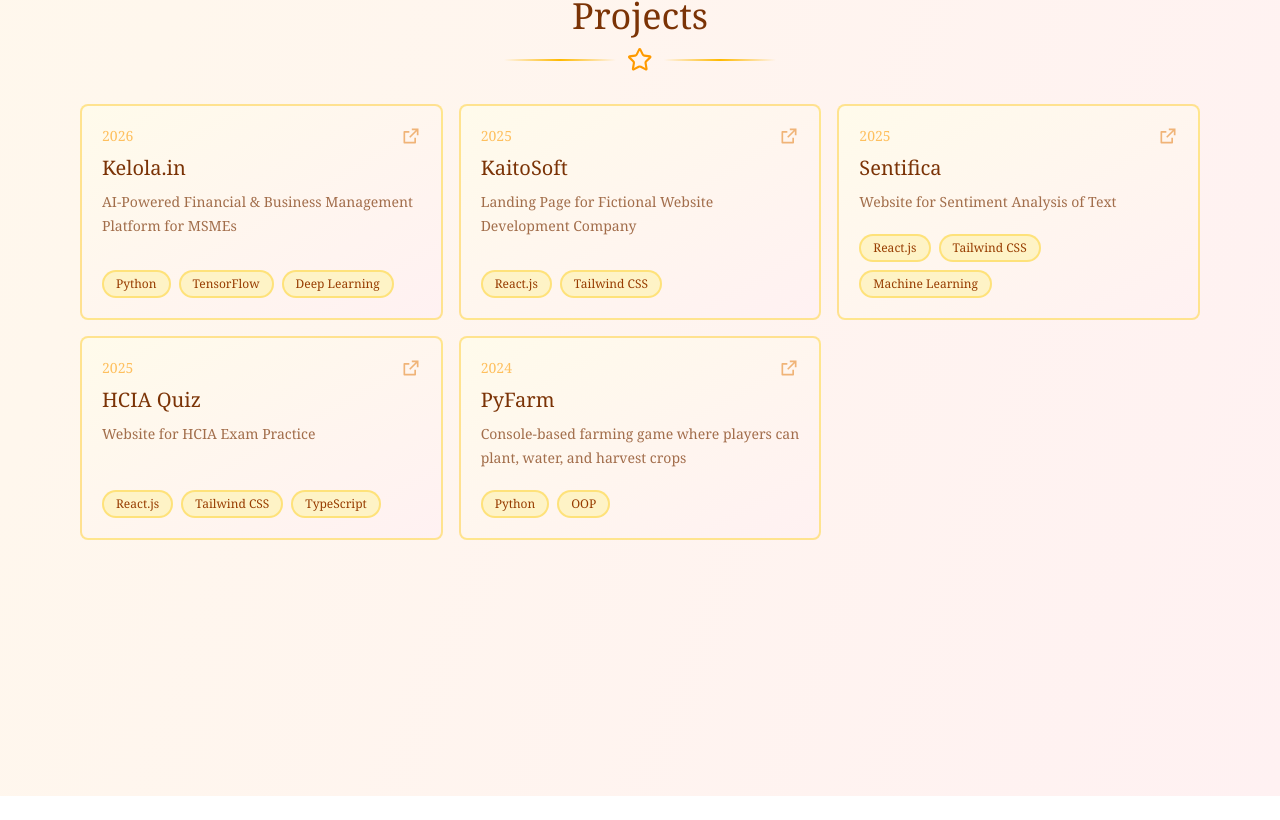
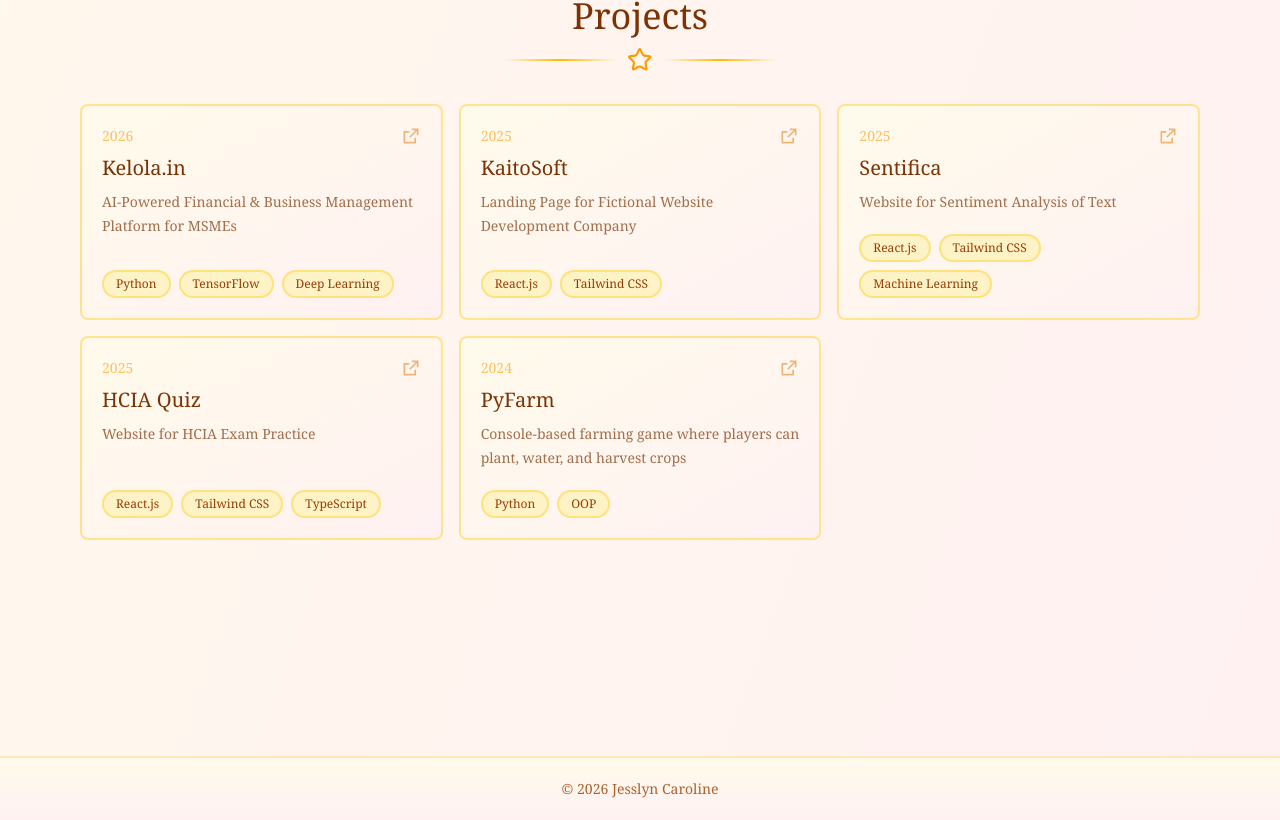
Before and after one commit to jesslyn-caroline/charolines-portfolio, a React (Vite) app: page / in a window 1280 px wide. Shown: the part 3352-4172 px from the top of the page. Before the commit the page ends 4148 px from the top, so only its background shows below. Built offline with nearby package versions, Linux system fonts and the light colour scheme.

Commit message:
add footer

```diff
--- /dev/null
+++ b/src/components/navigations/Footer.tsx
@@ -0,0 +1,8 @@
+function Footer() {
+    return (
+    <div className={`w-full h-16 flex justify-center items-center bg-linear-to-b from-[#FFFBEB] to-[#FFF1F2] border-t-2 border-[#FFD2304D]`}>
+        <span className={`text-[#973C00CC] text-sm`}>&copy; 2026 Jesslyn Caroline</span>
+    </div>
+)}
+
+export default Footer
--- a/src/pages/MainPage.tsx
+++ b/src/pages/MainPage.tsx
@@ -7,6 +7,7 @@ import Projects from "../sections/Projects"
 import Technology from "../sections/Technology"
 import NavigationBar from "../components/navigations/NavigationBar"
 import { useEffect } from "react"
+import Footer from "../components/navigations/Footer"
 
 function MainPage() {
     const location = useLocation()
@@ -17,10 +18,10 @@ function MainPage() {
     })}, [])
 
     return (
-    <div className={`w-full h-full flex justify-center pb-40`}>
+    <div className={`w-full h-full flex flex-col justify-center`}>
         <NavigationBar />
 
-        <div className={`max-w-480 min-h-screen w-screen h-fit flex flex-col justify-center`}>
+        <div className={`max-w-480 min-h-screen w-screen h-fit flex flex-col justify-center pb-30`}>
             <Hero />
             <div id='about'><About /></div>
             <div id='skills'><Technology /></div>
@@ -28,6 +29,8 @@ function MainPage() {
             <div id='experience'><Experience /></div>
             <div id='projects'><Projects /></div>
         </div>
+
+        <Footer />
     </div>
 )}
 
```
